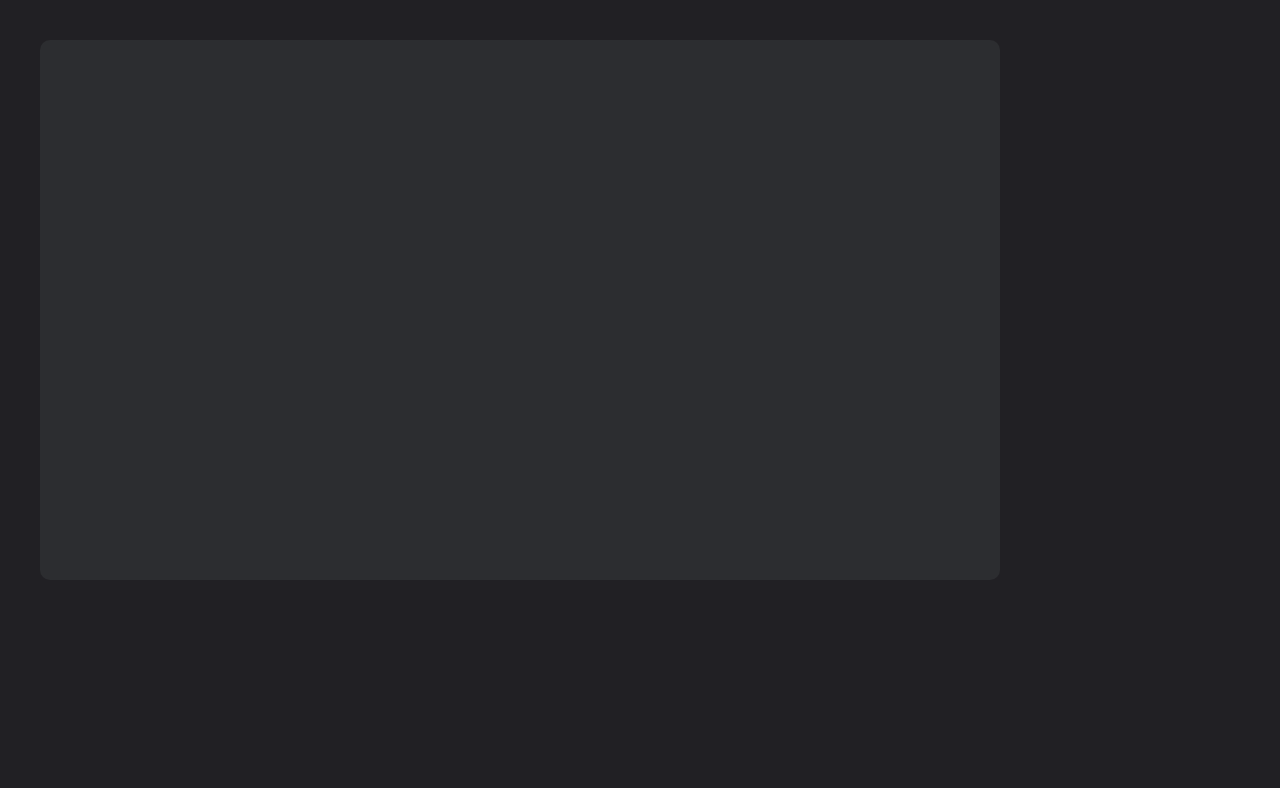
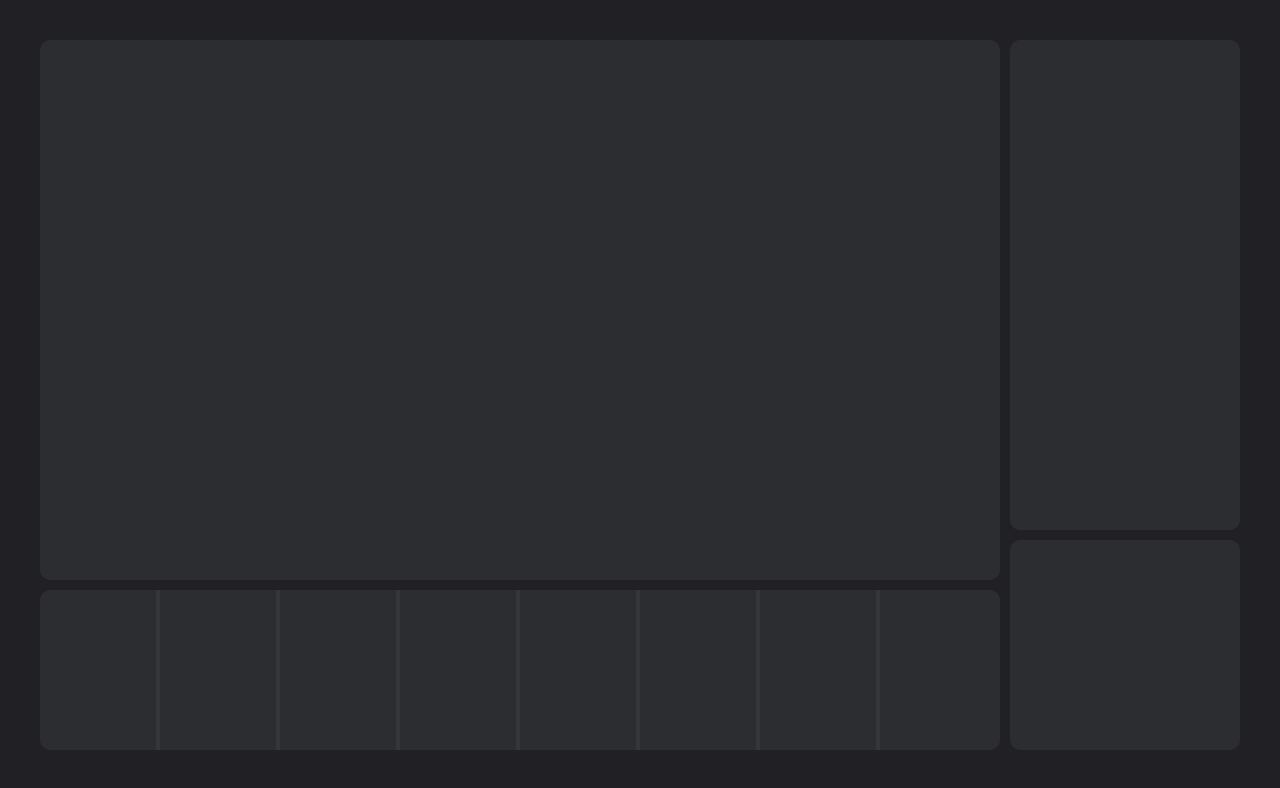
Before and after one commit to jldinan/rover, a React (Vite) app in the folder Frontend/web/: page / in a window 1280 px wide. Shown: the top 788 px of the page. Built offline with nearby package versions, Linux system fonts and the light colour scheme.

Commit message:
Started mocking up layout of control panel - just css/html mock up of design

```diff
--- a/Frontend/web/src/App.css
+++ b/Frontend/web/src/App.css
@@ -42,17 +42,60 @@
   height: 100%;
 }
 
-#lower-controls {
+#data-stats {
   width: 100%;
   height: 20%;
   flex: 1;
+  padding-top: 10px;
+  padding-bottom: 10px;
 }
+
+.stats-card-wrapper {
+  width: 100%;
+  height: 100%;
+  display: flex;
+  background-color: #2c2d30;
+  border-radius: 10px;
+}
+
+.stats-card {
+  width: 12.5%;
+  height: 100%;
+  border-right: solid 4px #35363a;
+}
+
+.stats-card:last-child {
+  border-right: none;
+}
+
+
+
+#rover-controls {
+  width: 100%;
+  height: 70%;
+  background-color: #2c2d30;
+  border-radius: 10px;
+}
+
+#rover-direction-controls {
+  width: 100%;
+  height: 30%;
+  background-color: #2c2d30;
+  border-radius: 10px;
+  margin-top: 10px;
+}
+
+
+
+
 
 
 
 #right-panel {
   width: 20%;
   height: 100%;
+  padding-left: 10px;
+  padding-bottom: 20px;
 }
 
 
--- a/Frontend/web/src/App.tsx
+++ b/Frontend/web/src/App.tsx
@@ -12,12 +12,47 @@ function App() {
           <div id="video-feed">
 
           </div>
-          <div id="lower-controls">
+          <div id="data-stats">
+
+            <div className="stats-card-wrapper">
+              <div className="stats-card">
+
+              </div>
+              <div className="stats-card">
+
+              </div>
+              <div className="stats-card">
+
+              </div>
+              <div className="stats-card">
+
+              </div>
+              <div className="stats-card">
+
+              </div>
+              <div className="stats-card">
+
+              </div>
+              <div className="stats-card">
+
+              </div>
+              <div className="stats-card">
+
+              </div>
+            </div>
+
 
           </div>
         </div>
 
         <div id="right-panel">
+          <div id="rover-controls">
+
+          </div>
+          <div id="rover-direction-controls">
+
+          </div>
+
 
         </div>
 
```
